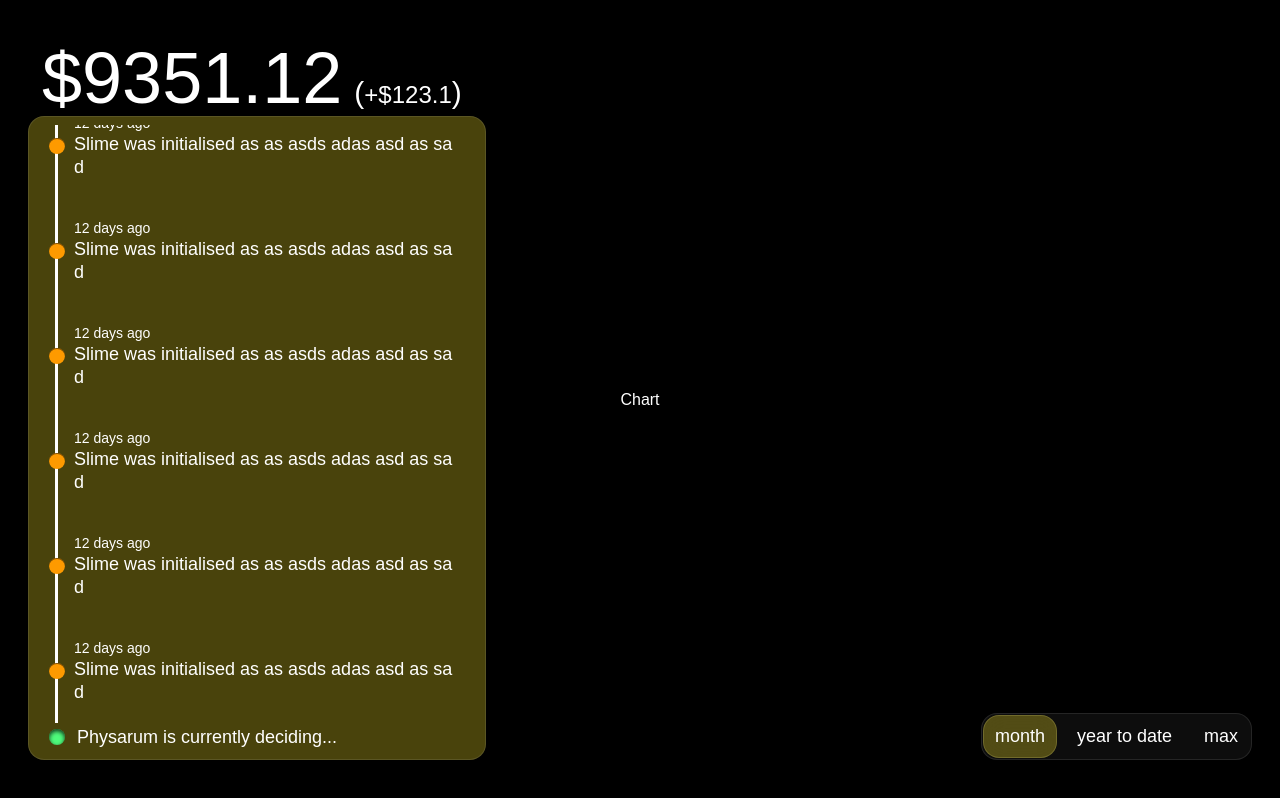
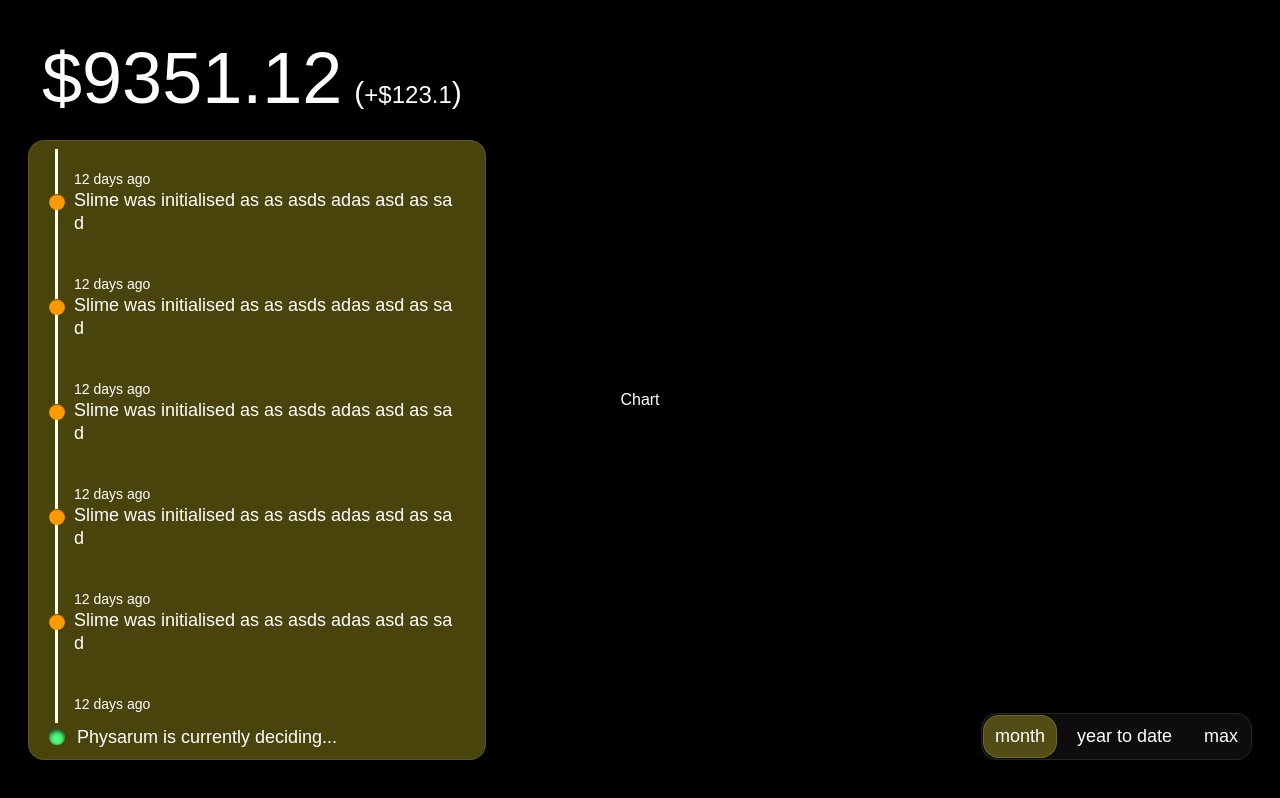
Before and after one commit to NikhilaGurusinghe/slime-mould-stock-dashboard, a Next.js app: page / in a window 1280 px wide. Both pictures are taken after a click on the button 193 px from the left and 737 px from the top of the page. Built offline with nearby package versions, Linux system fonts and the light colour scheme; a web font is replaced by a local one.

Commit message:
slime-status-history.tsx updates

```diff
--- a/src/app/components/homepage-controls.tsx
+++ b/src/app/components/homepage-controls.tsx
@@ -14,7 +14,7 @@ export default function HomepageControls(props: {
 
   return (
     <div className="absolute w-full h-full flex flex-row items-start justify-between p-5 md:p-10 gap-x-3">
-      <div className="flex-8/10 h-full flex flex-col gap-x-6 justify-between items-start">
+      <div className="flex-8/10 h-full flex flex-col gap-y-6 justify-between items-start">
         <h1 className="sr-only">Dashboard</h1>
         <PortfolioExplorer
           isOpen={isExplorerOpen}
--- a/src/app/components/portfolio-explorer.tsx
+++ b/src/app/components/portfolio-explorer.tsx
@@ -15,7 +15,7 @@ export default function PortfolioExplorer(props: {
         !props.isOpen &&
           "hover:px-5 hover:-ml-5 hover:py-3 hover:-mt-3 hover:border-(--color-highlight-border)/20 hover:bg-(--color-highlight)/30 hover:backdrop-blur-md",
         props.isOpen &&
-          "px-5 -ml-5 py-3 flex-1 -mt-3 border-(--color-highlight-border)/20 bg-(--color-highlight)/30 border backdrop-blur-md",
+          "px-5 -ml-5 py-3 flex-2 -mt-3 border-(--color-highlight-border)/20 bg-(--color-highlight)/30 border backdrop-blur-md",
       )}
     >
       <button
--- a/src/app/components/slime-status-history.tsx
+++ b/src/app/components/slime-status-history.tsx
@@ -41,11 +41,12 @@ export default function SlimeStatusHistory(props: {
         props.isOpen
           ? "bg-(--color-highlight)/30 border-white/10 flex-1 h-full min-h-0"
           : "bg-white/5 border-white/10 hover:bg-(--color-highlight)/30 ",
-        "relative flex flex-col md:text-lg px-5 py-2 md:-ml-3 max-w-full md:max-w-1/2 items-start justify-end transition-all border border-transparent rounded-2xl",
+        "relative flex flex-col md:text-lg pl-5 py-2 md:-ml-3 max-w-full md:max-w-1/2 overflow-clip items-start justify-end transition-all border border-transparent rounded-2xl",
       )}
     >
       {props.isOpen && (
-        <div className="flex h-full flex-col justify-end overflow-y-scroll min-h-0 scrollbar-thin">
+        <div className="w-full flex-1 min-h-0 overflow-y-auto overscroll-contain scrollbar-thin">
+          <div className="flex min-h-full flex-col-reverse justify-end pr-5">
             <HistorySection />
             <HistorySection />
             <HistorySection />
@@ -73,11 +74,12 @@ export default function SlimeStatusHistory(props: {
             <HistorySection />
             <HistorySection />
           </div>
+        </div>
       )}
 
       <span
         key={prevSlimeStatus.date}
-        className="absolute cursor-pointer flex flex-row gap-x-3 items-center w-full justify-end animate-rotateX-out"
+        className="absolute cursor-pointer flex flex-row gap-x-3 pr-5 items-center w-full justify-end animate-rotateX-out"
       >
         <h1 className="sr-only">previous status</h1>
         <div
@@ -88,11 +90,18 @@ export default function SlimeStatusHistory(props: {
         />
         <TextMarquee marqueeText={prevSlimeStatus.status} />
       </span>
+      {props.isOpen && (
+        <div className="flex flex-row w-full shrink-0 gap-x-4">
+          <div className="relative flex flex-col items-center justify-center">
+            <div className="w-0.75 h-1.25 bg-white ml-1.5" />
+          </div>
+        </div>
+      )}
       <button
         type="button"
         onClick={() => props.setIsOpen(!props.isOpen)}
         key={lastSlimeStatus.date}
-        className="cursor-pointer flex flex-row gap-x-3 items-center w-full justify-start animate-rotateX-in [animation-delay:calc(var(--rotateX-duration)/8)]"
+        className="cursor-pointer flex flex-row gap-x-3 pr-5 items-center w-full justify-start animate-rotateX-in [animation-delay:calc(var(--rotateX-duration)/16)]"
       >
         <span className="sr-only">view physarum history</span>
         <h1 className="sr-only">current status</h1>
```
Lines whose indentation alone changed are shown as unchanged.
